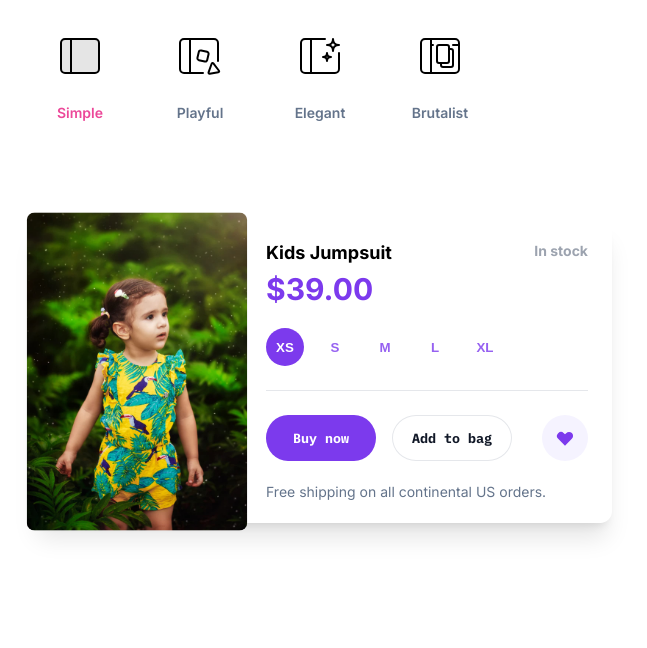
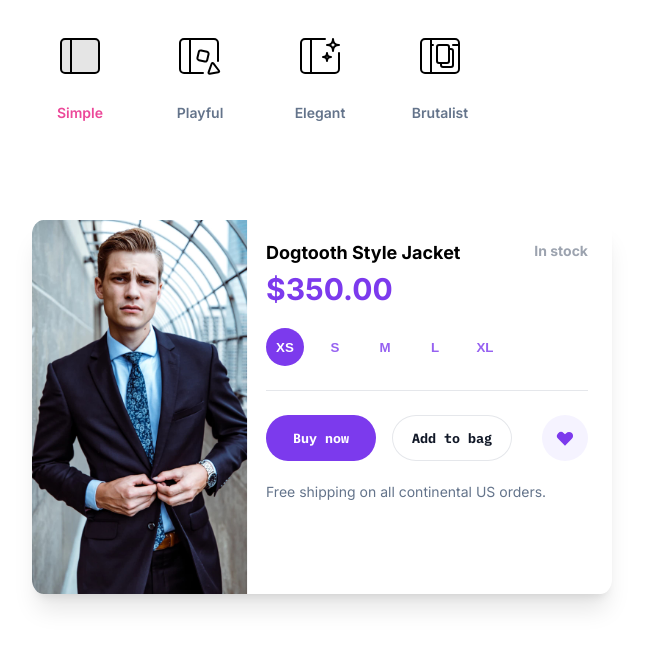
Before and after one commit to dragondevsimplify/ex1, a plain HTML site: page index.html in a window 1280 px wide. Shown: the whole page, without its empty margins (0-647 px from the left). Drawn offline with Linux system fonts and the light colour scheme.

Commit message:
Update style

```diff
--- a/index.html
+++ b/index.html
@@ -166,15 +166,15 @@
         </li>
       </ul>
 
-      <div class="card none-overflow">
+      <div class="card">
         <div class="product style-2">
           <div class="product-image hidden" data-style="1">
             <img src="./images/prod-1.jpg" alt="product image" />
           </div>
-          <div class="product-image" data-style="2">
+          <div class="product-image hidden" data-style="2">
             <img src="./images/prod-2.jpg" alt="product image" />
           </div>
-          <div class="product-image hidden" data-style="3">
+          <div class="product-image" data-style="3">
             <img src="./images/prod-3.jpg" alt="product image" />
           </div>
           <div class="product-image hidden" data-style="4">
@@ -186,12 +186,12 @@
               <span class="product-price">$110.00</span>
               <p class="product-status">In stock</p>
             </div>
-            <div class="product-header relative" data-style="2">
+            <div class="product-header relative hidden" data-style="2">
               <h4 class="product-title">Kids Jumpsuit</h4>
               <span class="product-price">$39.00</span>
               <p class="product-status">In stock</p>
             </div>
-            <div class="product-header relative hidden" data-style="3">
+            <div class="product-header relative" data-style="3">
               <h4 class="product-title">Dogtooth Style Jacket</h4>
               <span class="product-price">$350.00</span>
               <p class="product-status">In stock</p>
```
Also changed, not shown: style.css.
